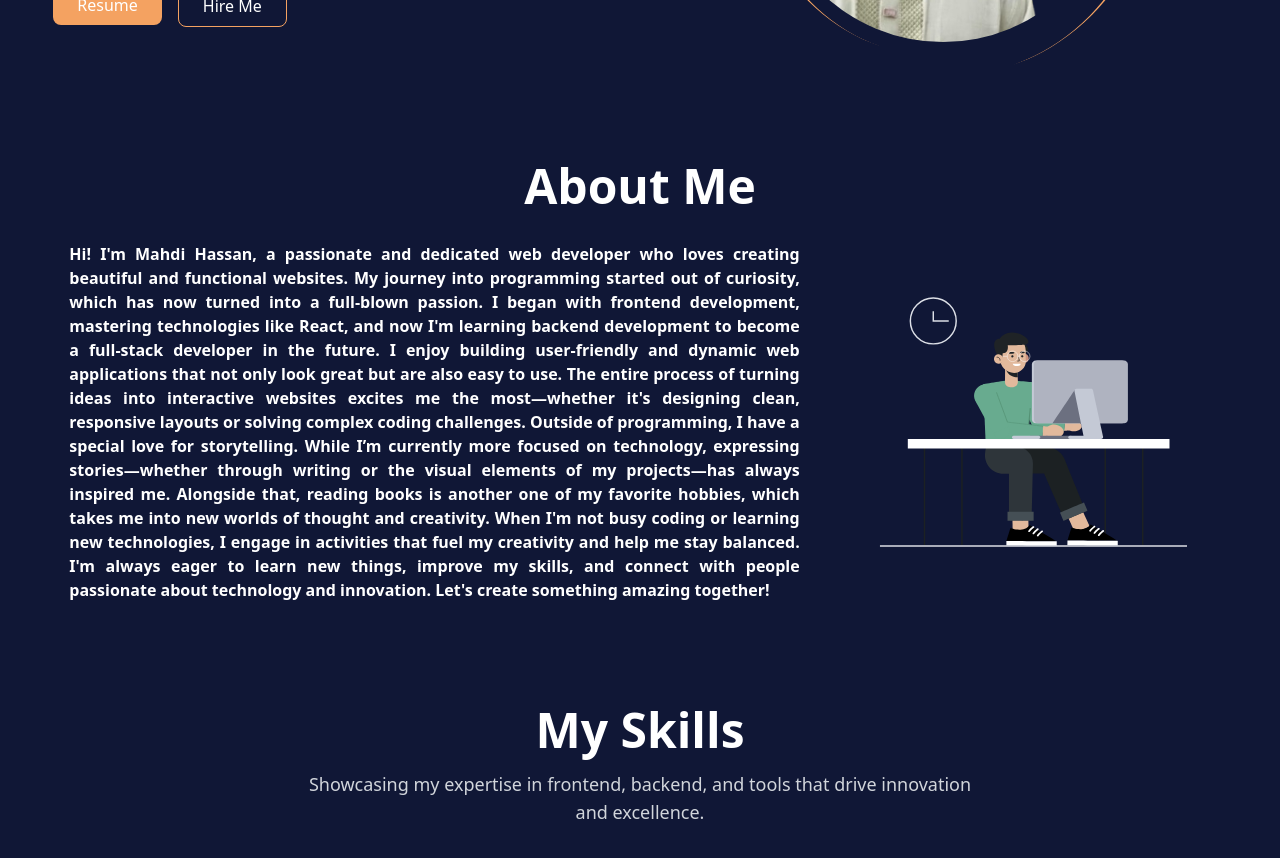
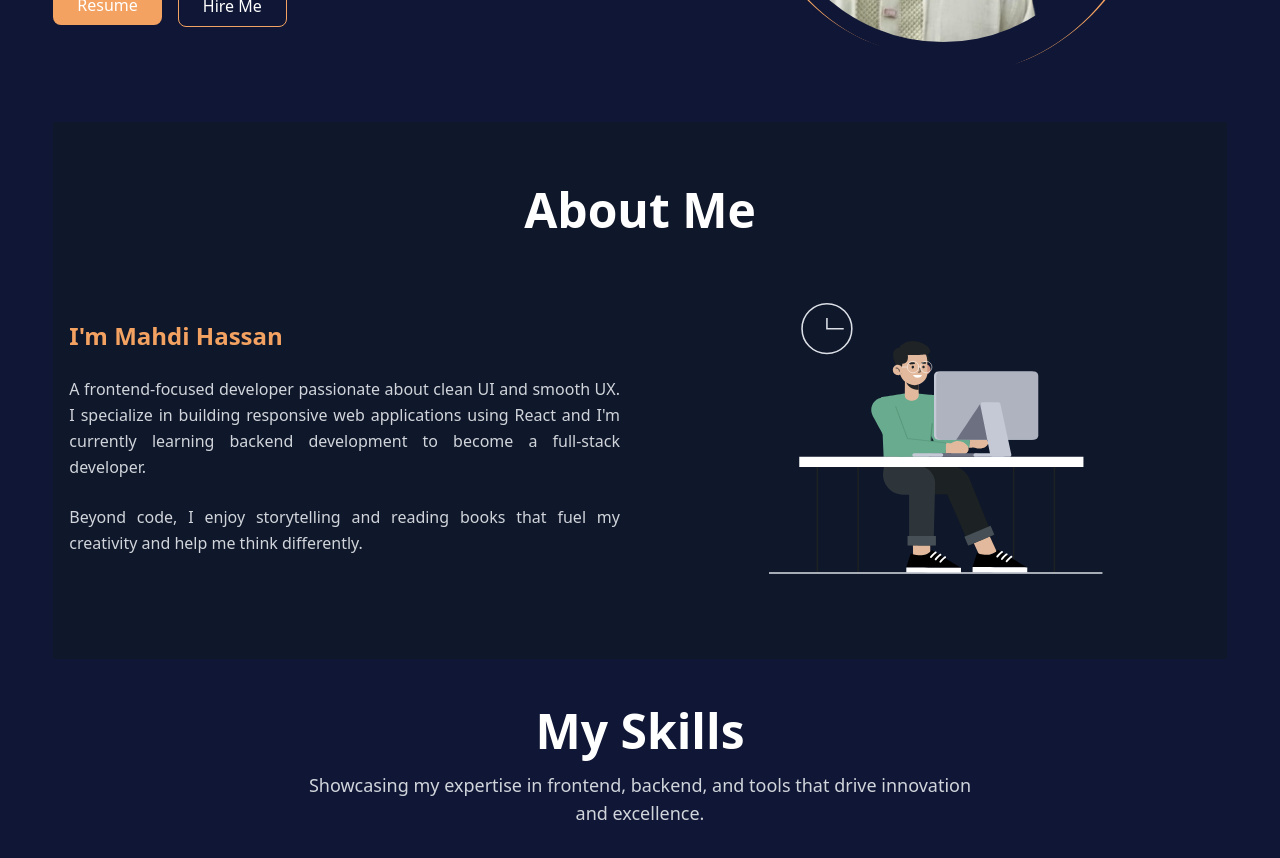
Before and after one commit to mahdihasan333/portpolio, a React (Vite) app: page / in a window 1280 px wide. Shown: the part 500-1358 px from the top of the page. Built offline with nearby package versions, Linux system fonts and the light colour scheme.

Commit message:
update about me section

```diff
--- a/src/Components/AboutMe/AboutMe.jsx
+++ b/src/Components/AboutMe/AboutMe.jsx
@@ -1,5 +1,5 @@
 import Lottie from "react-lottie";
-import animationData from '../../../src/assets/Animation.json'
+import animationData from "../../../src/assets/Animation.json";
 
 const AboutMe = () => {
   const lottieOptions = {
@@ -12,24 +12,37 @@ const AboutMe = () => {
   };
 
   return (
-        <section className="text-white py-10">
-            <h2 className="text-2xl lg:text-5xl mb-4 text-center font-bold">About Me</h2>
+    <section id="about" className="py-16 bg-[#0f172a] text-white">
+      <div className="container mx-auto px-4">
+        <h2 className="text-4xl md:text-5xl font-bold text-center mb-12">
+          About Me
+        </h2>
 
-            <div id="about" className="flex flex-col lg:flex-row justify-center items-center gap-6 font-bold">
-                {/* About Text */}
-                <div className="text-center md:text-left w-full p-4">
-                    <h6 className="text-justify text-base">
-                        Hi! I'm Mahdi Hassan, a passionate and dedicated web developer who loves creating beautiful and functional websites. My journey into programming started out of curiosity, which has now turned into a full-blown passion. I began with frontend development, mastering technologies like React, and now I'm learning backend development to become a full-stack developer in the future.
-                        I enjoy building user-friendly and dynamic web applications that not only look great but are also easy to use. The entire process of turning ideas into interactive websites excites me the most—whether it's designing clean, responsive layouts or solving complex coding challenges.
-                        Outside of programming, I have a special love for storytelling. While I’m currently more focused on technology, expressing stories—whether through writing or the visual elements of my projects—has always inspired me. Alongside that, reading books is another one of my favorite hobbies, which takes me into new worlds of thought and creativity.
-                        When I'm not busy coding or learning new technologies, I engage in activities that fuel my creativity and help me stay balanced.
-                        I'm always eager to learn new things, improve my skills, and connect with people passionate about technology and innovation. Let's create something amazing together!
-                    </h6>
+        <div className="grid md:grid-cols-2 gap-10 items-center">
+          {/* Left: Text */}
+          <div className="space-y-6 text-center md:text-left">
+            <h3 className="text-2xl font-semibold text-[#f4a261]">
+              I'm Mahdi Hassan
+            </h3>
+            <p className="text-gray-300 leading-relaxed text-justify">
+              A frontend-focused developer passionate about clean UI and smooth
+              UX. I specialize in building responsive web applications using
+              React and I'm currently learning backend development to become a
+              full-stack developer.
+            </p>
+            <p className="text-gray-300 leading-relaxed text-justify">
+              Beyond code, I enjoy storytelling and reading books that fuel my
+              creativity and help me think differently.
+            </p>
+
           </div>
 
-                {/* Lottie Animation (Image/GIF) */}
-                <div className="w-full md:w-[50%] p-4">
+          {/* Right: Lottie Animation */}
+          <div className="flex justify-center">
+            <div className="w-[80%] lg:w-[70%]">
               <Lottie options={lottieOptions} />
+            </div>
+          </div>
         </div>
       </div>
     </section>
```
Lines whose indentation alone changed are shown as unchanged.
